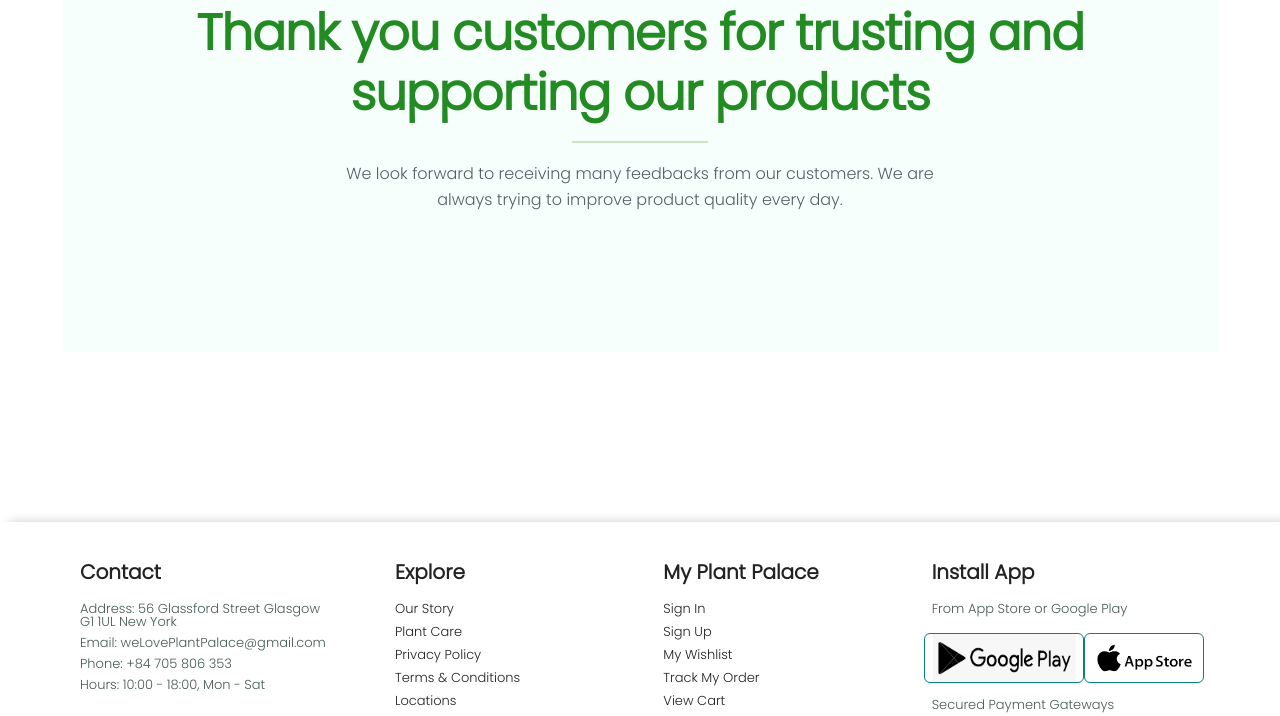
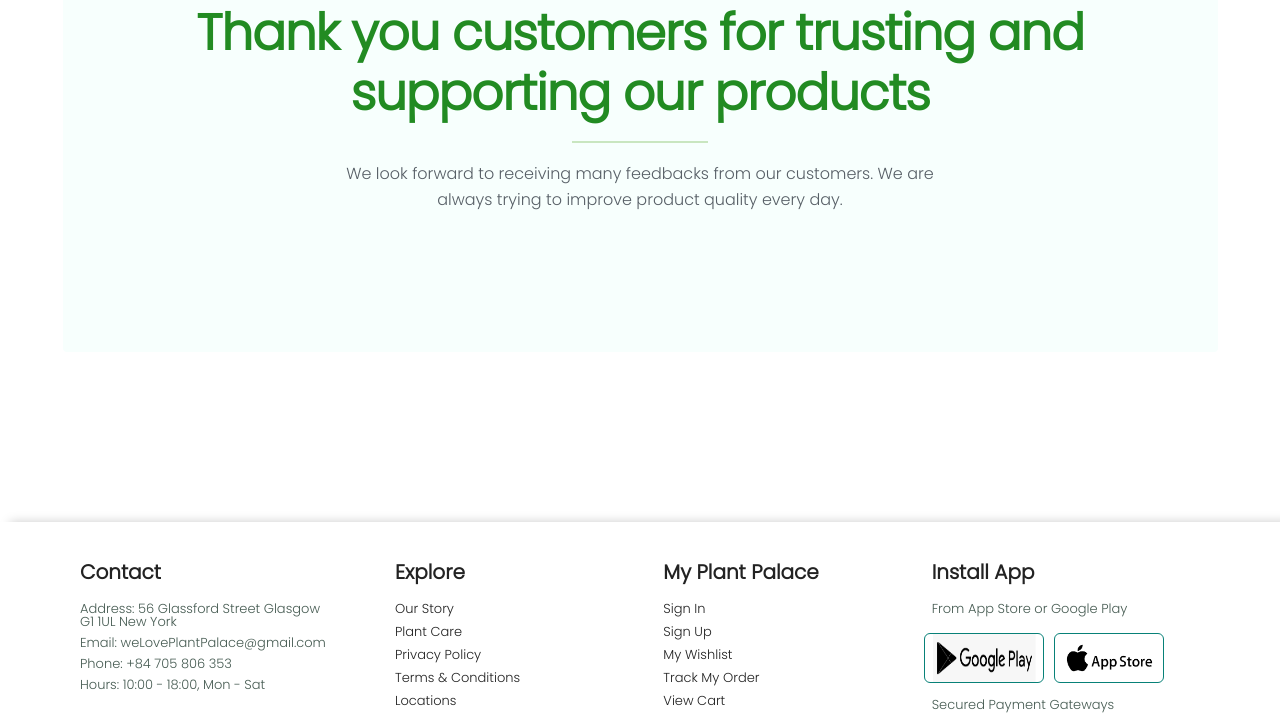
Before and after one commit to OceanGeocdir/themiserables_techwiz4, a plain HTML site: page index.html in a window 1280 px wide. Shown: the part 5013-5729 px from the top of the page. Drawn offline with nearby package versions, Linux system fonts and the light colour scheme; some packages are replaced by stand-ins of ours; a small style sheet from the web is missing.

Commit message:
Update index.html

```diff
--- a/index.html
+++ b/index.html
@@ -236,8 +236,8 @@
             <h4 style="font-weight: bold; font-size: 20px;">Install App</h4>
             <p>From App Store or Google Play</p>
             <div class="row">
-                <img src="img/googleplay.png" alt="" style="width:160px">
-                <img src="img/appstore.png" alt="" style="width:120px">
+                <img src="img/googleplay.png" alt="" style="width:120px; margin-right: 10px;">
+                <img src="img/appstore.png" alt="" style="width:110px">
             </div>
             <p>Secured Payment Gateways</p>
             <img src="img/payment.jpeg" alt="" style="width:200px">
```
